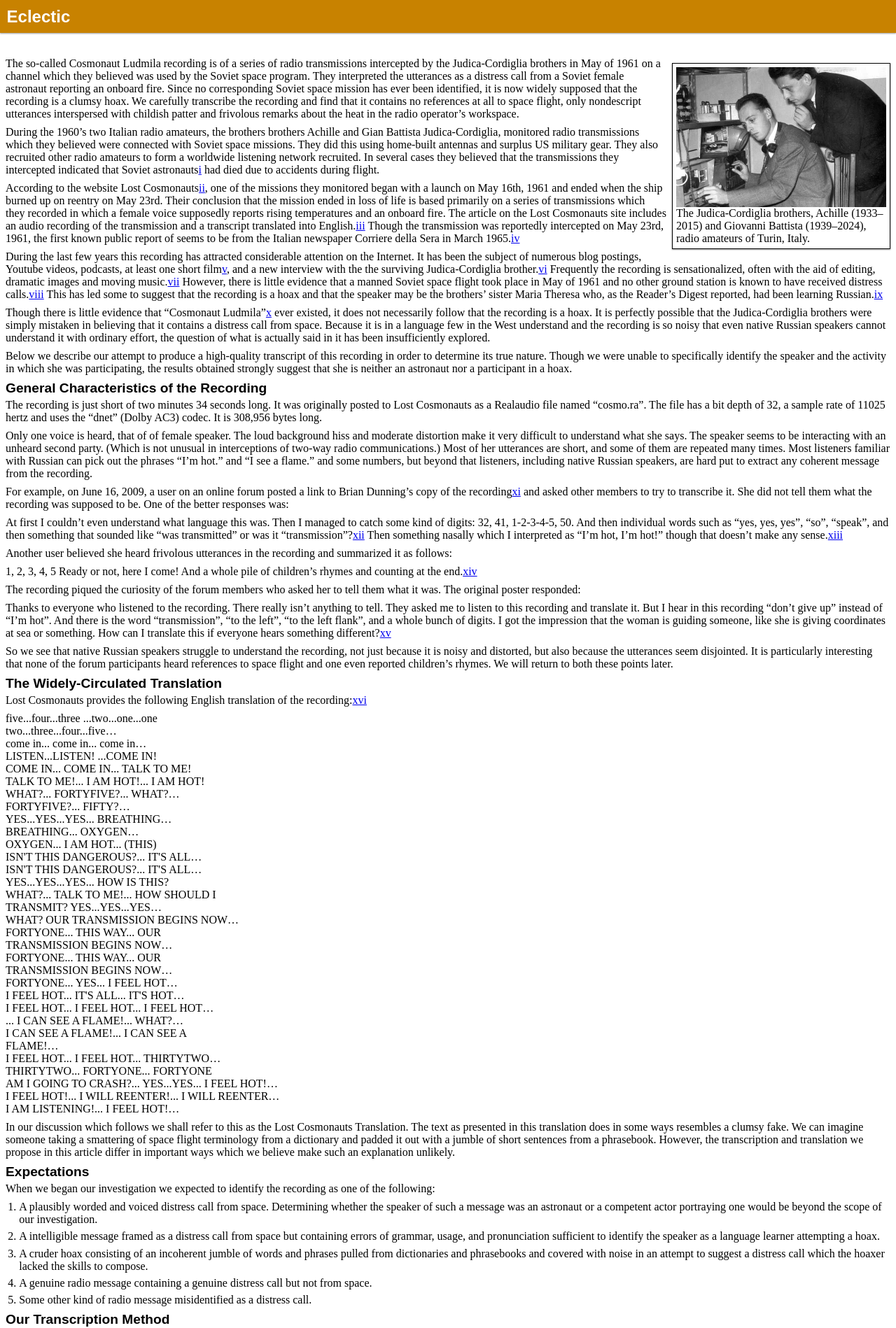
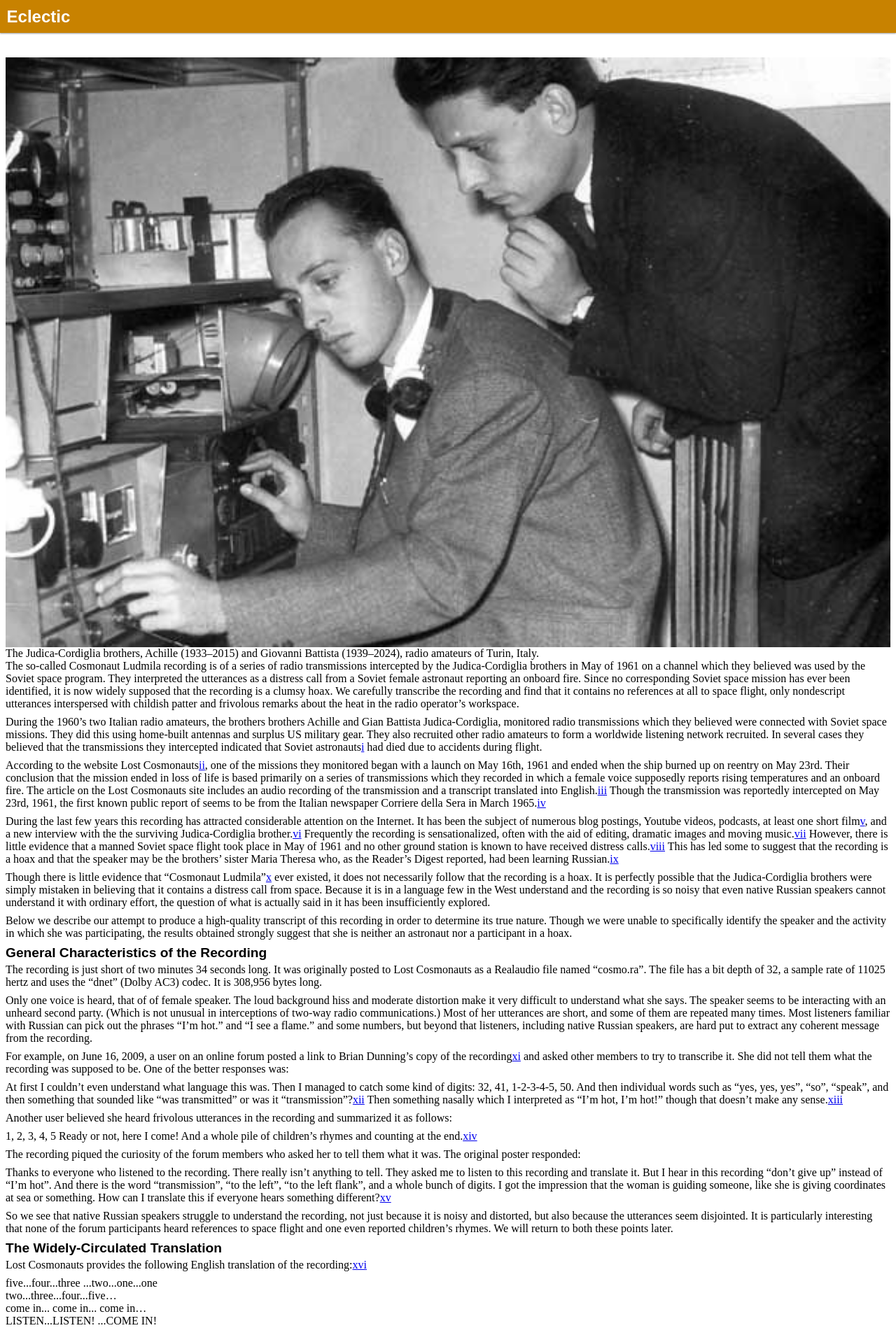
Before and after one commit to david672orford/eclectic, a Jekyll site: the page built from _posts/2025-11-13-words-without-burden-the-cosmonaut-ludmila-recording-and-its-misinterpretation.md, in a window 1280 px wide. Shown: the top 1898 px of the page at 70% size. Built offline with Jekyll 4.4.1, drawn with Linux system fonts in a browser that asks for light colours; our own code applies the rules of GitHub Pages for plain Markdown files; some of the changed text lies outside the part shown.

Commit message:
style reorg

```diff
--- a/_config.yml
+++ b/_config.yml
@@ -7,7 +7,7 @@
     blurb: >
       A computer programmer with 25 years of experience using and creating web technology.
       He enjoys applying his skills to the creation of language-teaching materials.
-permalink: /blog/:year/:month/:day/:title
+permalink: /:year/:month/:day/:title
 #google_analytics: UA-48777822-8
 #google_ad_client: ca-pub-9697496962185999
 #google_ad_slot: 4238015419
--- a/_layouts/default.html
+++ b/_layouts/default.html
@@ -4,7 +4,7 @@
 <meta charset="UTF-8">
 <meta name="viewport" content="width=device-width, initial-scale=1">
 {% seo %}
-<link rel="stylesheet" href="{{ "/assets/css/style.css?v=" | append: site.github.build_revision | relative_url }}">
+<link rel="stylesheet" href="{{ "/assets/styles/base.css?v=" | append: site.github.build_revision | relative_url }}">
 </head>
 <body>
 
--- a/_layouts/post.html
+++ b/_layouts/post.html
@@ -4,7 +4,7 @@
 <meta charset="UTF-8">
 <meta name="viewport" content="width=device-width, initial-scale=1">
 {% seo %}
-<link rel="stylesheet" href="{{ "/assets/css/style.css?v=" | append: site.github.build_revision | relative_url }}">
+<link rel="stylesheet" href="{{ "/assets/styles/base.css?v=" | append: site.github.build_revision | relative_url }}">
 {% if page.style %}
 <style>
 {{page.style}}
--- a/_posts/2025-11-13-words-without-burden-the-cosmonaut-ludmila-recording-and-its-misinterpretation.md
+++ b/_posts/2025-11-13-words-without-burden-the-cosmonaut-ludmila-recording-and-its-misinterpretation.md
@@ -27,7 +27,7 @@
 	DIV.note-citation { width: 3.5rem; flex-shrink: 0 }
 	DIV.note-body > * { text-indent: 0; margin-left: 0 } !important
 ---
-<figure class="right_edge">
+<figure class="float-right">
 	<img src="/files/2024/10/Judica-cordiglia-brothers.jpg">
 	<figcaption>The Judica-Cordiglia brothers, Achille (1933–2015) and Giovanni Battista (1939–2024), radio amateurs of Turin, Italy.</figcaption>
 </figure>
```
Also changed, not shown: assets/styles/base.css (renamed from assets/css/style.css).
